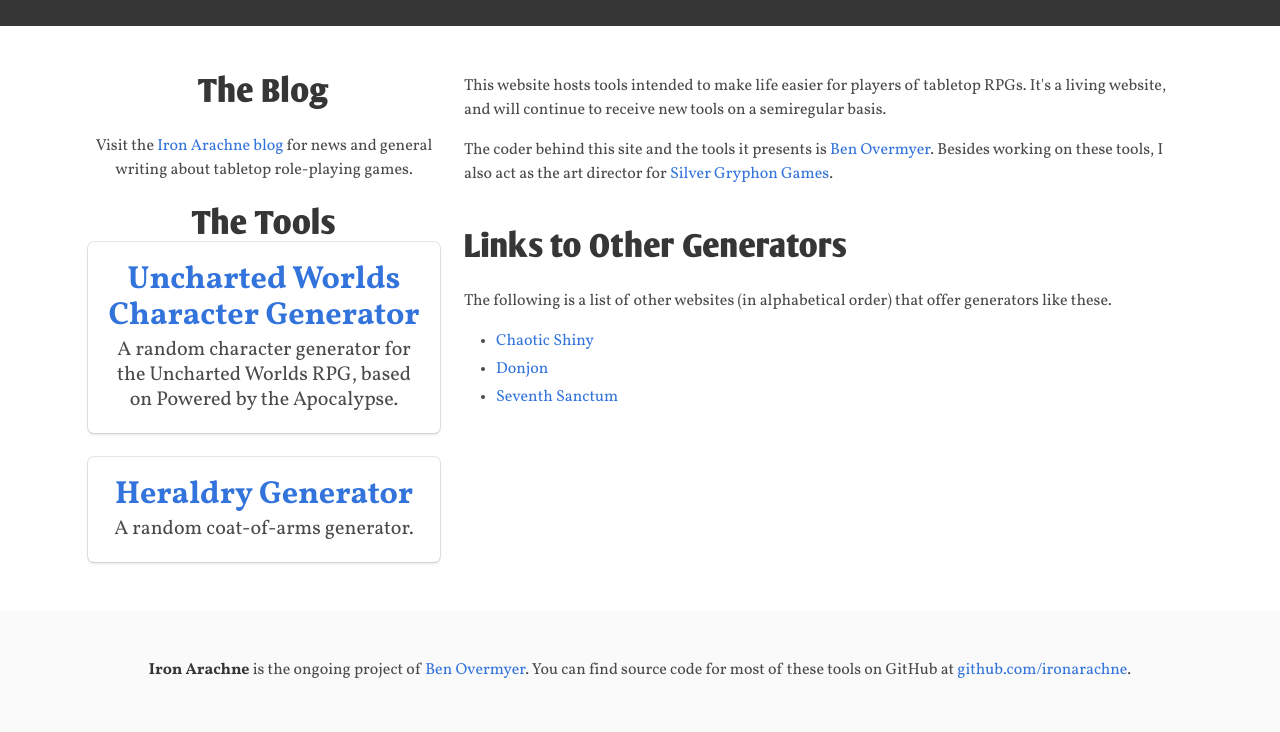
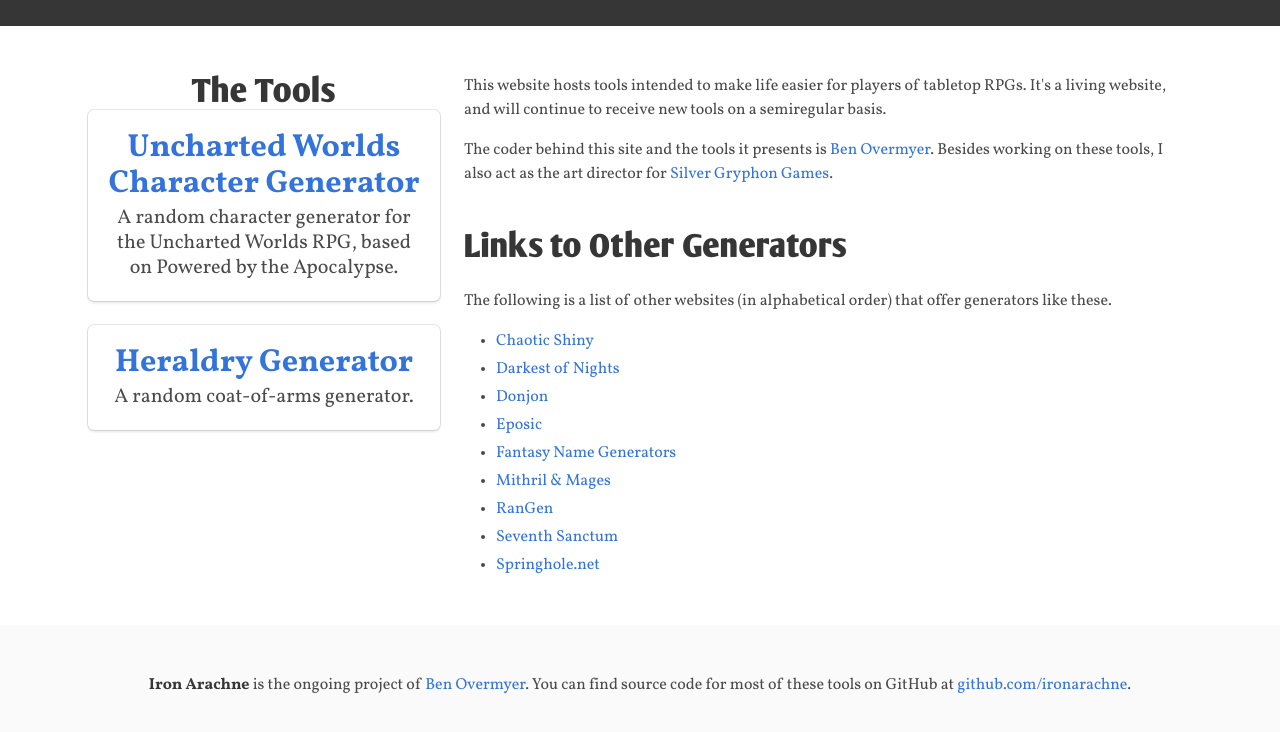
Before and after one commit to ironarachne/ironarachne.com, a website: page public/index.html in a window 1280 px wide. Shown: the part 198-930 px from the top of the page. Drawn offline with Linux system fonts and the light colour scheme.

Commit message:
Remove blog link. Add more generator site links.

```diff
--- a/public/index.html
+++ b/public/index.html
@@ -23,11 +23,6 @@
     <section class="section">
       <div class="columns">
         <div class="column is-one-third">
-          <div class="has-text-centered content">
-            <h3 class="title is-3">The Blog</h3>
-            <p>Visit the <a href="https://blog.ironarachne.com">Iron Arachne blog</a> for news and general
-              writing about tabletop role-playing games.</p>
-          </div>
           <div class="has-text-centered">
             <h3 class="title is-3">The Tools</h3>
           </div>
@@ -49,8 +44,14 @@
           <p>The following is a list of other websites (in alphabetical order) that offer generators like these.</p>
           <ul>
             <li><a href="http://www.chaoticshiny.com/">Chaotic Shiny</a></li>
+            <li><a href="https://www.darkestofnights.com/index.php/gensmi.html">Darkest of Nights</a></li>
             <li><a href="http://donjon.bin.sh/">Donjon</a></li>
+            <li><a href="https://www.trollmystic.com/pub/category/generators/">Eposic</a></li>
+            <li><a href="http://www.fantasynamegenerators.com/">Fantasy Name Generators</a></li>
+            <li><a href="https://www.mithrilandmages.com/">Mithril &amp; Mages</a></li>
+            <li><a href="http://www.rangen.co.uk/">RanGen</a></li>
             <li><a href="https://www.seventhsanctum.com/">Seventh Sanctum</a></li>
+            <li><a href="http://www.springhole.net/writing_roleplaying_randomators/index.html">Springhole.net</a></li>
           </ul>
         </div>
       </div>
```
Also changed, not shown: 1 other file.
